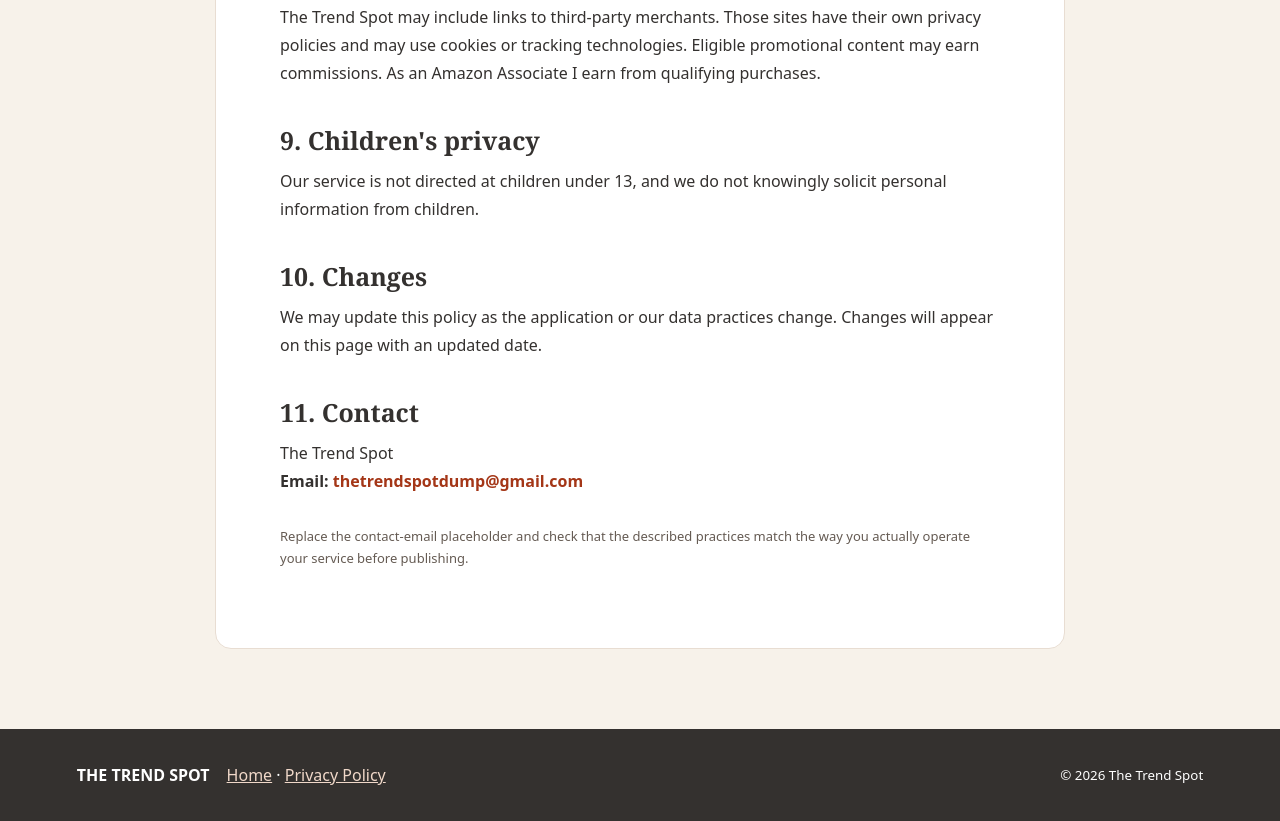
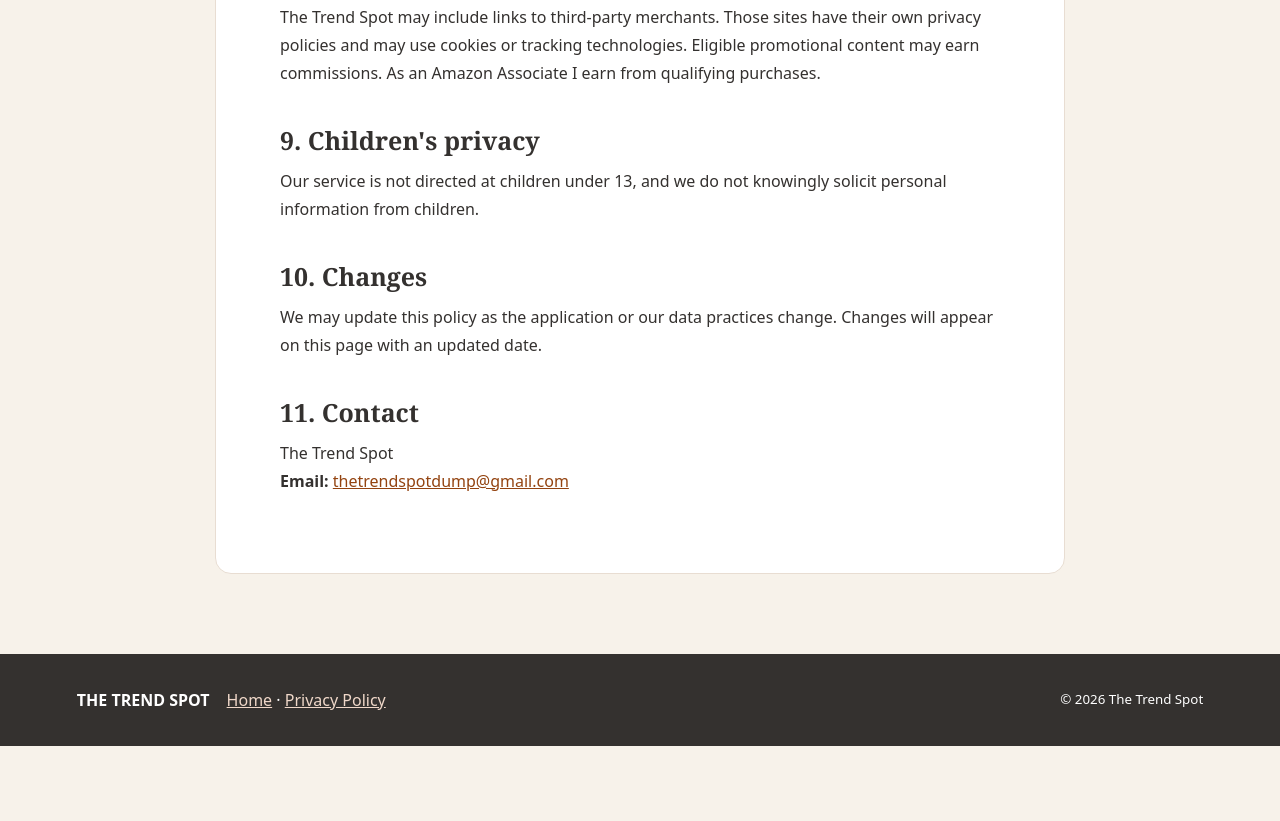
Before and after one commit to kclene/the-trend-spot-site, a plain HTML site: page privacy-policy.html in a window 1280 px wide. Shown: the part 1897-2718 px from the top of the page. After the commit the page ends 2643 px from the top, so only its background shows below. Drawn offline with Linux system fonts and the light colour scheme.

Commit message:
Remove publication placeholder note from privacy policy

```diff
--- a/privacy-policy.html
+++ b/privacy-policy.html
@@ -24,8 +24,7 @@
       <h2>8. Affiliate links and third-party websites</h2><p>The Trend Spot may include links to third-party merchants. Those sites have their own privacy policies and may use cookies or tracking technologies. Eligible promotional content may earn commissions. As an Amazon Associate I earn from qualifying purchases.</p>
       <h2>9. Children's privacy</h2><p>Our service is not directed at children under 13, and we do not knowingly solicit personal information from children.</p>
       <h2>10. Changes</h2><p>We may update this policy as the application or our data practices change. Changes will appear on this page with an updated date.</p>
-      <h2>11. Contact</h2><p>The Trend Spot<br><strong>Email:</strong> <span class="placeholder">thetrendspotdump@gmail.com</span></p>
-      <p class="fineprint">Replace the contact-email placeholder and check that the described practices match the way you actually operate your service before publishing.</p>
+      <h2>11. Contact</h2><p>The Trend Spot<br><strong>Email:</strong> <a href="mailto:thetrendspotdump@gmail.com">thetrendspotdump@gmail.com</a></p>
     </article>
   </main>
   <footer><strong>THE TREND SPOT</strong><span><a href="./">Home</a> · <a href="privacy-policy.html">Privacy Policy</a></span><small>© 2026 The Trend Spot</small></footer>
```
